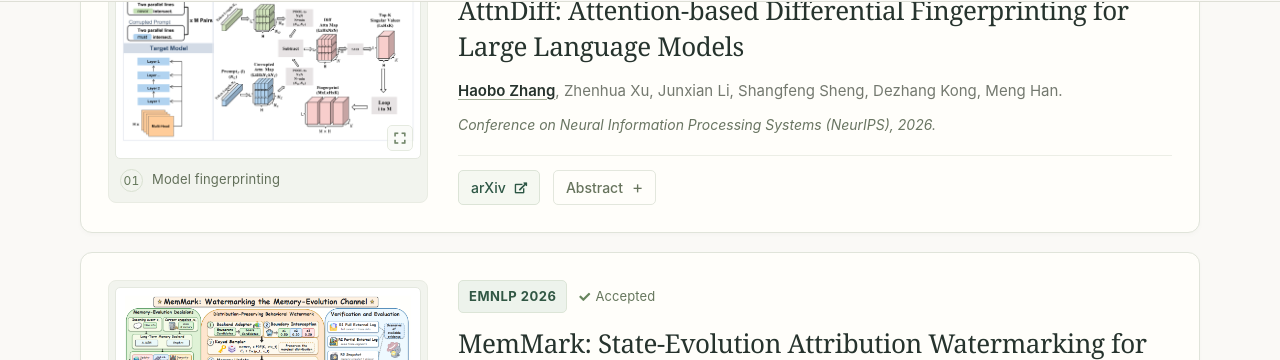
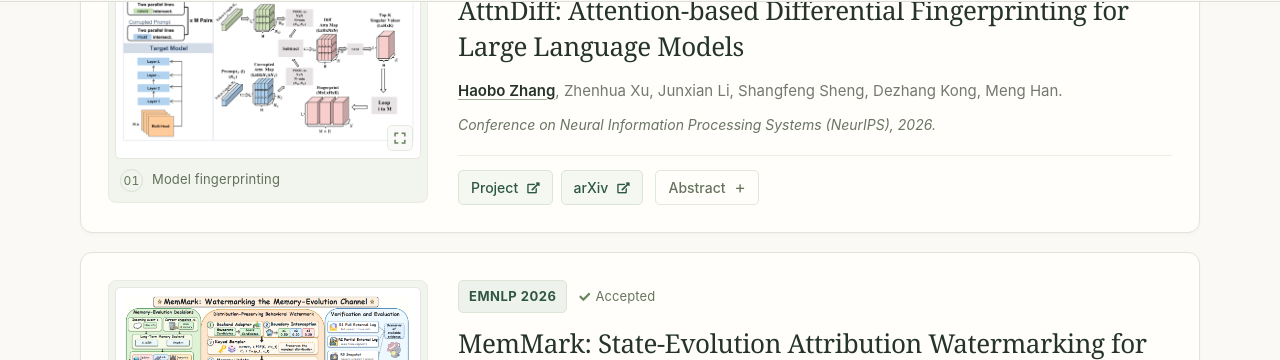
Before and after one commit to zhb0119/zhb0119.github.io, a Jekyll site: the page built from _pages/about.md, in a window 1280 px wide and 900 px high, scrolled down 1165 px. Shown: the part 81-441 px from the top of the window. Built offline with Jekyll 4.4.1, drawn with Linux system fonts in a browser that asks for light colours; some web fonts are replaced.

Commit message:
Update about.md

```diff
--- a/_pages/about.md
+++ b/_pages/about.md
@@ -72,7 +72,7 @@
 <h3 class="paper-title"><a href="https://arxiv.org/abs/2604.05502" rel="noopener noreferrer" target="_blank">AttnDiff: Attention-based Differential Fingerprinting for Large Language Models</a></h3>
 <p class="paper-authors"><strong>Haobo Zhang</strong>, Zhenhua Xu, Junxian Li, Shangfeng Sheng, Dezhang Kong, Meng Han.</p>
 <p class="paper-venue"><em>Conference on Neural Information Processing Systems (NeurIPS), 2026.</em></p>
-<div class="paper-controls"><p class="paper-links"><a href="https://arxiv.org/abs/2604.05502" rel="noopener noreferrer" target="_blank">arXiv <i aria-hidden="true" class="fas fa-external-link-alt"></i></a></p>
+<div class="paper-controls"><p class="paper-links"><a href="https://zhb0119.github.io/AttnDiff/" rel="noopener noreferrer" target="_blank">Project <i aria-hidden="true" class="fas fa-external-link-alt"></i></a><a href="https://arxiv.org/abs/2604.05502" rel="noopener noreferrer" target="_blank">arXiv <i aria-hidden="true" class="fas fa-external-link-alt"></i></a></p>
 <details class="paper-abstract"><summary>Abstract</summary><p>Protecting the intellectual property of open-weight large language models (LLMs) requires verifying whether a suspect model is derived from a victim model despite common laundering operations such as fine-tuning (including PPO/DPO), pruning/compression, and model merging. We propose AttnDiff, a data-efficient white-box framework that extracts fingerprints from models via intrinsic information-routing behavior. AttnDiff probes minimally edited prompt pairs that induce controlled semantic conflicts, captures differential attention patterns, summarizes them with compact spectral descriptors, and compares models using CKA. Across Llama-2/3 and Qwen2.5 (3B-14B) and additional open-source families, it yields high similarity for related derivatives while separating unrelated model families (e.g., &gt;0.98 vs. &lt;0.22 with <i>M</i> = 60 probes). With 5-60 multi-domain probes, it supports practical provenance verification and accountability.</p></details></div>
 </div></article>
 <article class="paper-box paper-box--accepted paper-box--emnlp"><div class="paper-box-image"><button aria-controls="figure-dialog" aria-haspopup="dialog" aria-label="Enlarge figure: MemMark" class="paper-media figure-trigger" data-figure-title="MemMark: State-Evolution Attribution Watermarking for Agent Long-Term Memory Systems" type="button"><img alt="MemMark method overview" decoding="async" height="744" loading="lazy" src="{{ '/images/paper/memmark.png' | relative_url }}" width="1121"/><span aria-hidden="true" class="figure-expand"><i class="fas fa-expand"></i></span></button><p class="figure-caption"><span>02</span> Agent memory watermarking</p></div>
```
